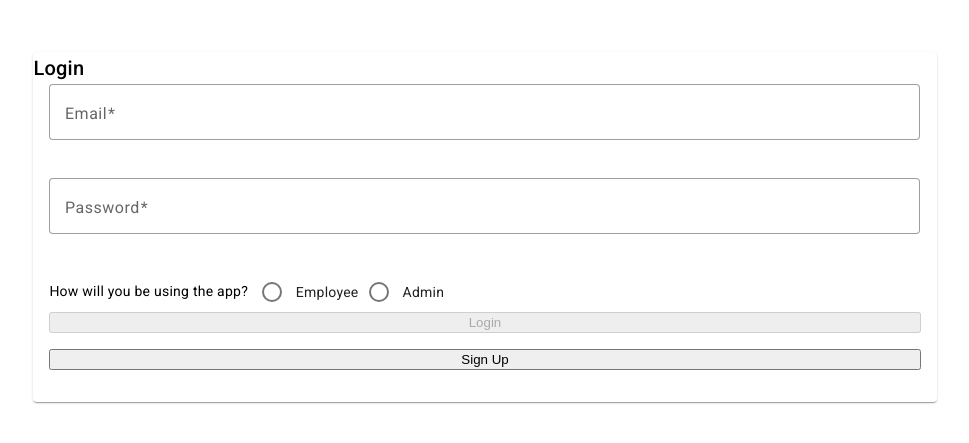
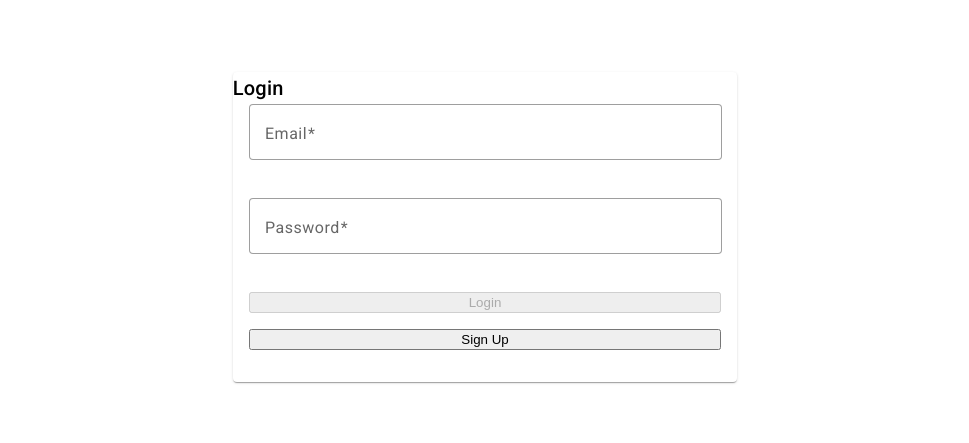
Before and after one commit to JurjiuDarius/3PillarHackathon, an Angular app in the folder frontend/: page /login in a window 1280 px wide. Shown: the part 173-616 px from the top of the page, without its empty margins (155-1124 px from the left). Built offline with nearby package versions, Linux system fonts and the light colour scheme.

Commit message:
Updated the login component

```diff
--- a/frontend/src/app/auth/login/login.component.html
+++ b/frontend/src/app/auth/login/login.component.html
@@ -40,15 +40,6 @@
             Password must be at least 8 characters long
           </mat-error>
         </mat-form-field>
-        <mat-radio-group formControlName="role">
-          How will you be using the app?
-          <mat-radio-button name="employeeButton" value="employee"
-            >Employee</mat-radio-button
-          >
-          <mat-radio-button name="adminButton" value="admin"
-            >Admin</mat-radio-button
-          >
-        </mat-radio-group>
         <button
           name="loginButton"
           mat-raised-button
--- a/frontend/src/app/auth/login/login.component.ts
+++ b/frontend/src/app/auth/login/login.component.ts
@@ -21,8 +21,7 @@ export class LoginComponent {
     this.authService.logOut();
     this.loginForm = this.formBuilder.group({
       email: ['', [Validators.required, Validators.email]],
-      password: ['', [Validators.required, Validators.minLength(8)]],
-      role: ['', Validators.required],
+      password: ['', [Validators.required, Validators.minLength(8)]]
     });
   }
 
@@ -31,8 +30,7 @@ export class LoginComponent {
       this.authService
         .logIn(
           this.loginForm.get('email')?.value,
-          this.loginForm.get('password')?.value,
-          this.loginForm.get('role')?.value
+          this.loginForm.get('password')?.value
         )
         .subscribe({
           next: (response) => {
--- a/frontend/src/app/auth/service/authentication.service.ts
+++ b/frontend/src/app/auth/service/authentication.service.ts
@@ -1,6 +1,6 @@
 import { Injectable } from '@angular/core';
 import { HttpClient } from '@angular/common/http';
-import { Observable, Subject } from 'rxjs';
+import { BehaviorSubject, Observable } from 'rxjs';
 import { tap } from 'rxjs/operators';
 import { environment } from '../../environments/environment';
 import * as jwt_decode from 'jwt-decode';
@@ -10,15 +10,15 @@ import * as jwt_decode from 'jwt-decode';
 })
 export class AuthenticationService {
   private apiUrl = environment.apiURL;
-  private authChanges: Subject<boolean>;
+  private authChanges: BehaviorSubject<boolean>;
 
   constructor(private http: HttpClient) {
-    this.authChanges = new Subject<boolean>();
+    this.authChanges = new BehaviorSubject<boolean>(localStorage.getItem('jwtToken') !== null);
   }
 
-  public logIn(email: string, password: string, role: string): Observable<any> {
+  public logIn(email: string, password: string): Observable<any> {
     return this.http
-      .post(`${this.apiUrl}/login/`, { email, password, role })
+      .post(`${this.apiUrl}/login/`, { email, password })
       .pipe(
         tap((response: any) => {
           this.setLocalStorage(response.token);
@@ -54,7 +54,7 @@ export class AuthenticationService {
       return null;
     }
   }
-  public getAuthChanges(): Subject<boolean> {
+  public getAuthChanges(): BehaviorSubject<boolean> {
     return this.authChanges;
   }
 }
```
